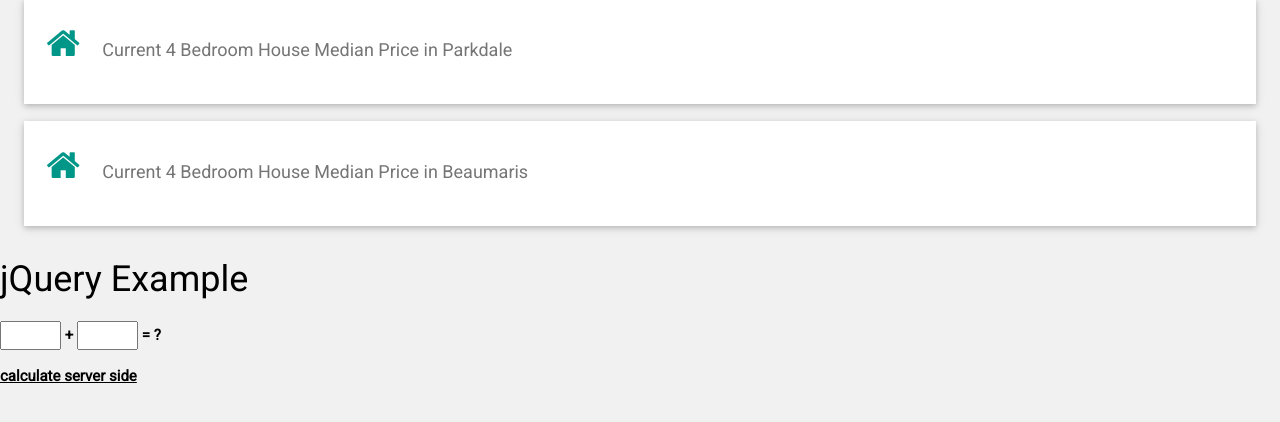
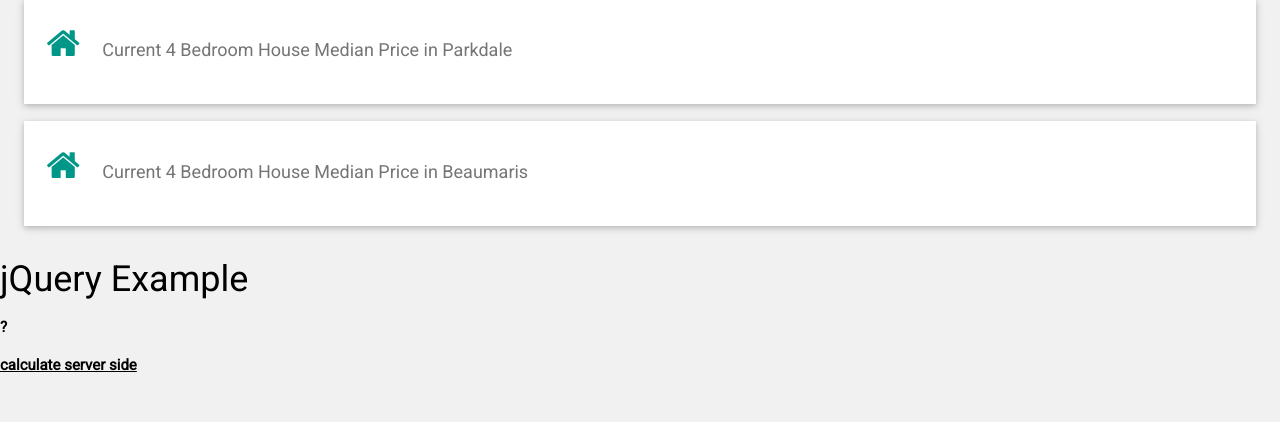
Before and after one commit to benjaminwillett/houseprices, a Flask app: page / in a window 1280 px wide. Shown: the part 261-683 px from the top of the page. Run offline with Flask 2, Linux system fonts and the light colour scheme; some libraries are stand-ins or nearby versions.

Commit message:
make it better

```diff
--- a/templates/main.html
+++ b/templates/main.html
@@ -78,8 +78,6 @@ html,body,h1,h2,h3,h4,h5,h6 {font-family: "Roboto", sans-serif}
   $(function() {
     $('a#calculate').bind('click', function() {
       $.getJSON($SCRIPT_ROOT + '/_pricing', {
-        a: $('input[name="a"]').val(),
-        b: $('input[name="b"]').val()
       }, function(data) {
         $("#REFINEDCHELT").text(data.REFINEDCHELT);
       });
@@ -88,8 +86,7 @@ html,body,h1,h2,h3,h4,h5,h6 {font-family: "Roboto", sans-serif}
   });
 </script>
 <h1>jQuery Example</h1>
-<p><input type=text size=5 name=a> +
-   <input type=text size=5 name=b> =
+
    <span id=REFINEDCHELT>?</span>
 <p><a href=# id=calculate>calculate server side</a>
     </p>
```
